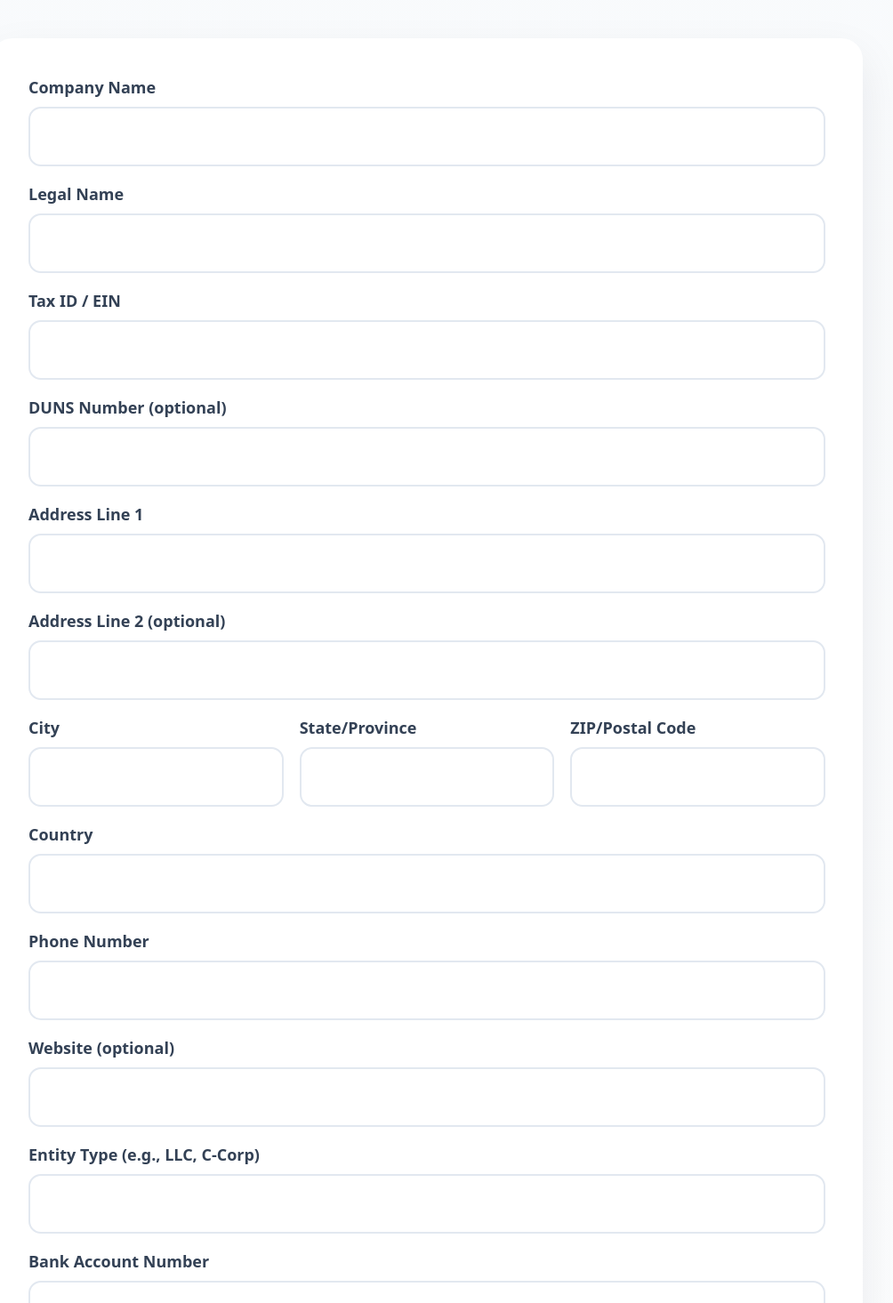
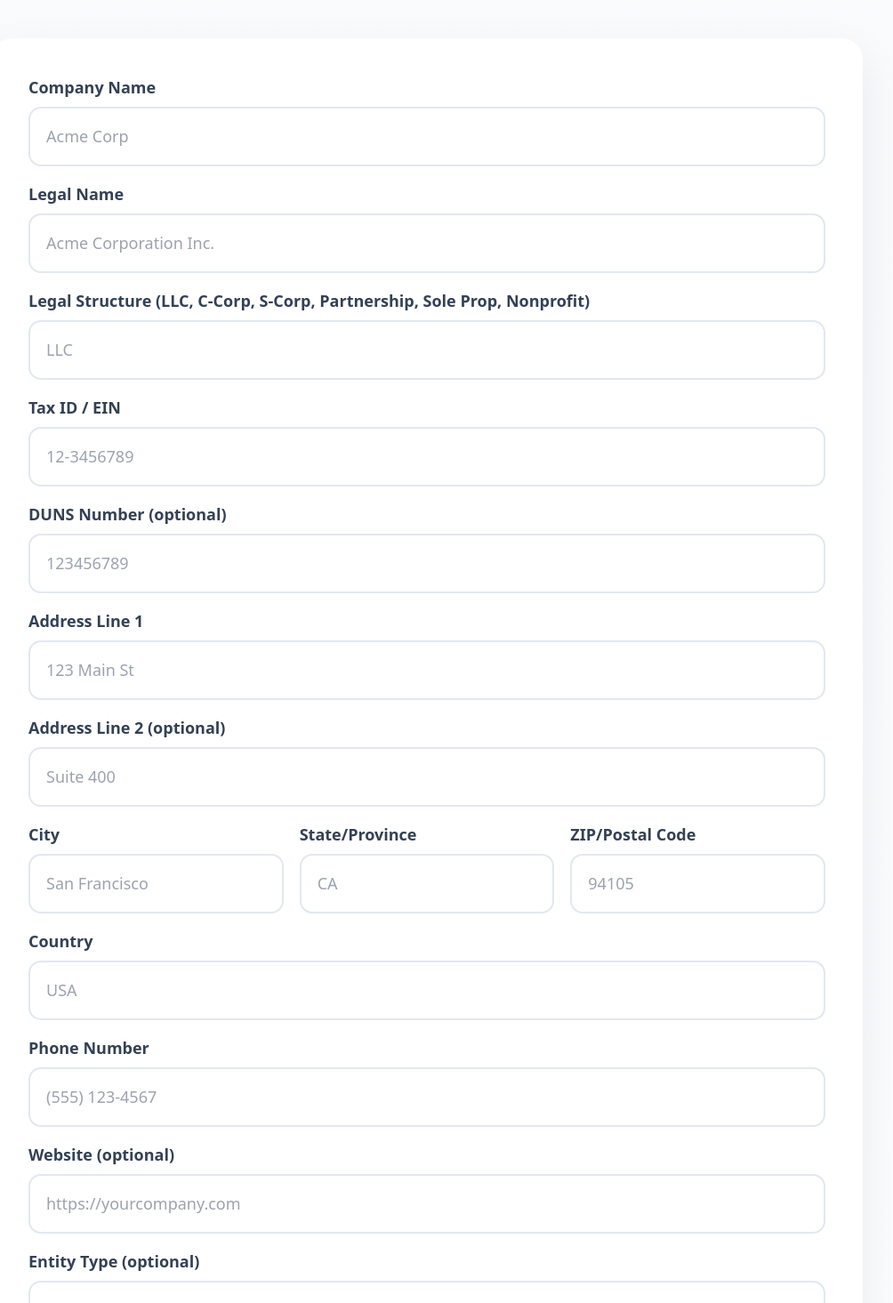
Before and after one commit to deansw/vendorfill, a Next.js app: page /profile in a window 1280 px wide. Shown: the part 380-1845 px from the top of the page at 89% size, without its empty margins (160-1164 px from the left). Built offline with nearby package versions, Linux system fonts and the light colour scheme.

Commit message:
Update page.tsx

```diff
--- a/app/profile/page.tsx
+++ b/app/profile/page.tsx
@@ -4,6 +4,7 @@ import React, { useState } from "react"
 type ProfileData = {
   companyName: string
   legalName: string
+  legalStructure: string // ✅ NEW (for checkbox mapping)
   taxId: string
   dunsNumber: string
   addressLine1: string
@@ -31,6 +32,7 @@ type ProfileData = {
 const EMPTY_PROFILE: ProfileData = {
   companyName: "",
   legalName: "",
+  legalStructure: "", // ✅ NEW
   taxId: "",
   dunsNumber: "",
   addressLine1: "",
@@ -67,16 +69,18 @@ function loadProfileOnce(): ProfileData {
   }
 }
 
-// ✅ IMPORTANT: Component defined OUTSIDE Profile to prevent remount/focus loss
+// ✅ IMPORTANT: Defined OUTSIDE Profile so inputs keep focus
 function Field({
   label,
   type = "text",
   value,
+  placeholder,
   onChange,
 }: {
   label: string
   type?: string
   value: string
+  placeholder?: string
   onChange: (v: string) => void
 }) {
   return (
@@ -95,6 +99,7 @@ function Field({
       <input
         type={type}
         value={value}
+        placeholder={placeholder}
         onChange={(e) => onChange(e.target.value)}
         style={{
           width: "100%",
@@ -109,7 +114,6 @@ function Field({
   )
 }
 
-// ✅ Also outside
 function SectionTitle({ children }: { children: React.ReactNode }) {
   return (
     <h2
@@ -177,43 +181,158 @@ export default function Profile() {
             margin: "0 auto",
           }}
         >
-          <Field label="Company Name" value={data.companyName} onChange={(v) => updateField("companyName", v)} />
-          <Field label="Legal Name" value={data.legalName} onChange={(v) => updateField("legalName", v)} />
-          <Field label="Tax ID / EIN" type="password" value={data.taxId} onChange={(v) => updateField("taxId", v)} />
-          <Field label="DUNS Number (optional)" value={data.dunsNumber} onChange={(v) => updateField("dunsNumber", v)} />
+          <Field
+            label="Company Name"
+            value={data.companyName}
+            onChange={(v) => updateField("companyName", v)}
+            placeholder="Acme Corp"
+          />
 
-          <Field label="Address Line 1" value={data.addressLine1} onChange={(v) => updateField("addressLine1", v)} />
-          <Field label="Address Line 2 (optional)" value={data.addressLine2} onChange={(v) => updateField("addressLine2", v)} />
+          <Field
+            label="Legal Name"
+            value={data.legalName}
+            onChange={(v) => updateField("legalName", v)}
+            placeholder="Acme Corporation Inc."
+          />
+
+          {/* ✅ NEW: Legal Structure to match checkbox forms */}
+          <Field
+            label="Legal Structure (LLC, C-Corp, S-Corp, Partnership, Sole Prop, Nonprofit)"
+            value={data.legalStructure}
+            onChange={(v) => updateField("legalStructure", v)}
+            placeholder="LLC"
+          />
+
+          <Field
+            label="Tax ID / EIN"
+            type="password"
+            value={data.taxId}
+            onChange={(v) => updateField("taxId", v)}
+            placeholder="12-3456789"
+          />
+
+          <Field
+            label="DUNS Number (optional)"
+            value={data.dunsNumber}
+            onChange={(v) => updateField("dunsNumber", v)}
+            placeholder="123456789"
+          />
+
+          <Field
+            label="Address Line 1"
+            value={data.addressLine1}
+            onChange={(v) => updateField("addressLine1", v)}
+            placeholder="123 Main St"
+          />
+
+          <Field
+            label="Address Line 2 (optional)"
+            value={data.addressLine2}
+            onChange={(v) => updateField("addressLine2", v)}
+            placeholder="Suite 400"
+          />
 
           <div style={{ display: "grid", gridTemplateColumns: "repeat(3, minmax(0, 1fr))", gap: 18 }}>
-            <Field label="City" value={data.city} onChange={(v) => updateField("city", v)} />
-            <Field label="State/Province" value={data.state} onChange={(v) => updateField("state", v)} />
-            <Field label="ZIP/Postal Code" value={data.zip} onChange={(v) => updateField("zip", v)} />
+            <Field label="City" value={data.city} onChange={(v) => updateField("city", v)} placeholder="San Francisco" />
+            <Field label="State/Province" value={data.state} onChange={(v) => updateField("state", v)} placeholder="CA" />
+            <Field label="ZIP/Postal Code" value={data.zip} onChange={(v) => updateField("zip", v)} placeholder="94105" />
           </div>
 
-          <Field label="Country" value={data.country} onChange={(v) => updateField("country", v)} />
-          <Field label="Phone Number" type="tel" value={data.phone} onChange={(v) => updateField("phone", v)} />
-          <Field label="Website (optional)" type="url" value={data.website} onChange={(v) => updateField("website", v)} />
-          <Field label="Entity Type (e.g., LLC, C-Corp)" value={data.entityType} onChange={(v) => updateField("entityType", v)} />
+          <Field label="Country" value={data.country} onChange={(v) => updateField("country", v)} placeholder="USA" />
 
-          <Field label="Bank Account Number" type="password" value={data.bankAccount} onChange={(v) => updateField("bankAccount", v)} />
+          <Field
+            label="Phone Number"
+            type="tel"
+            value={data.phone}
+            onChange={(v) => updateField("phone", v)}
+            placeholder="(555) 123-4567"
+          />
+
+          <Field
+            label="Website (optional)"
+            type="url"
+            value={data.website}
+            onChange={(v) => updateField("website", v)}
+            placeholder="https://yourcompany.com"
+          />
+
+          <Field
+            label="Entity Type (optional)"
+            value={data.entityType}
+            onChange={(v) => updateField("entityType", v)}
+            placeholder="LLC / C-Corp / etc."
+          />
+
+          <Field
+            label="Bank Account Number"
+            type="password"
+            value={data.bankAccount}
+            onChange={(v) => updateField("bankAccount", v)}
+          />
+
           <Field label="Bank Routing Number" value={data.bankRouting} onChange={(v) => updateField("bankRouting", v)} />
 
           <SectionTitle>Contacts</SectionTitle>
 
-          <Field label="Accounting Contact Name" value={data.accountingContactName} onChange={(v) => updateField("accountingContactName", v)} />
-          <Field label="Accounting Email" type="email" value={data.accountingEmail} onChange={(v) => updateField("accountingEmail", v)} />
-          <Field label="Accounting Phone" type="tel" value={data.accountingPhone} onChange={(v) => updateField("accountingPhone", v)} />
+          <Field
+            label="Accounting Contact Name"
+            value={data.accountingContactName}
+            onChange={(v) => updateField("accountingContactName", v)}
+          />
 
-          <Field label="Sales Contact Name" value={data.salesContactName} onChange={(v) => updateField("salesContactName", v)} />
-          <Field label="Sales Email" type="email" value={data.salesEmail} onChange={(v) => updateField("salesEmail", v)} />
-          <Field label="Sales Phone" type="tel" value={data.salesPhone} onChange={(v) => updateField("salesPhone", v)} />
+          <Field
+            label="Accounting Email"
+            type="email"
+            value={data.accountingEmail}
+            onChange={(v) => updateField("accountingEmail", v)}
+          />
+
+          <Field
+            label="Accounting Phone"
+            type="tel"
+            value={data.accountingPhone}
+            onChange={(v) => updateField("accountingPhone", v)}
+          />
+
+          <Field
+            label="Sales Contact Name"
+            value={data.salesContactName}
+            onChange={(v) => updateField("salesContactName", v)}
+          />
+
+          <Field
+            label="Sales Email"
+            type="email"
+            value={data.salesEmail}
+            onChange={(v) => updateField("salesEmail", v)}
+          />
+
+          <Field
+            label="Sales Phone"
+            type="tel"
+            value={data.salesPhone}
+            onChange={(v) => updateField("salesPhone", v)}
+          />
 
           <SectionTitle>Insurance & Certifications</SectionTitle>
 
-          <Field label="Insurance Provider" value={data.insuranceProvider} onChange={(v) => updateField("insuranceProvider", v)} />
-          <Field label="Insurance Policy Number" value={data.insurancePolicy} onChange={(v) => updateField("insurancePolicy", v)} />
-          <Field label="Diversity Status (e.g., Minority-Owned)" value={data.diversityStatus} onChange={(v) => updateField("diversityStatus", v)} />
+          <Field
+            label="Insurance Provider"
+            value={data.insuranceProvider}
+            onChange={(v) => updateField("insuranceProvider", v)}
+          />
+
+          <Field
+            label="Insurance Policy Number"
+            value={data.insurancePolicy}
+            onChange={(v) => updateField("insurancePolicy", v)}
+          />
+
+          <Field
+            label="Diversity Status (e.g., Minority-Owned)"
+            value={data.diversityStatus}
+            onChange={(v) => updateField("diversityStatus", v)}
+          />
 
           <button
             onClick={saveProfile}
```
